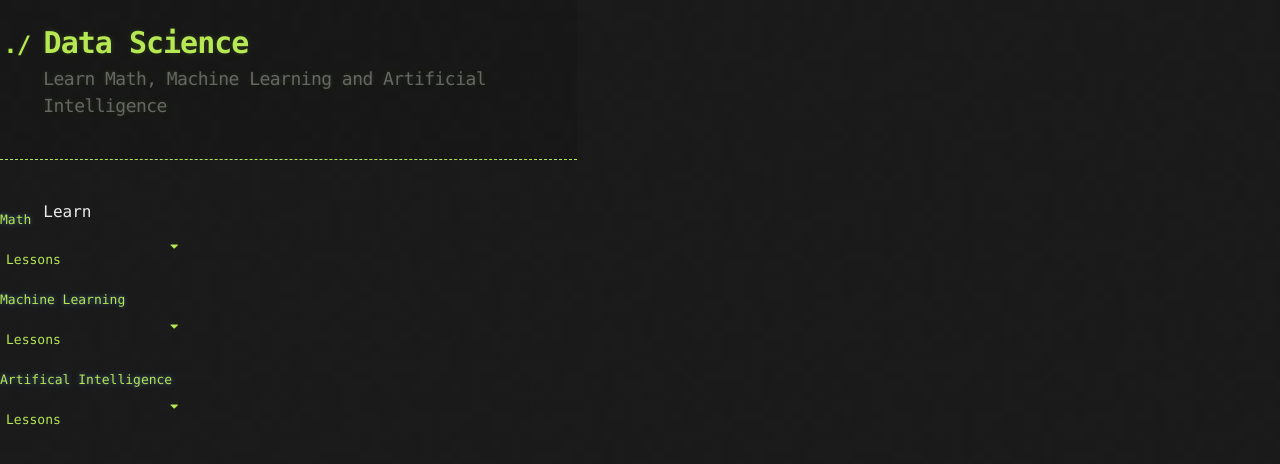
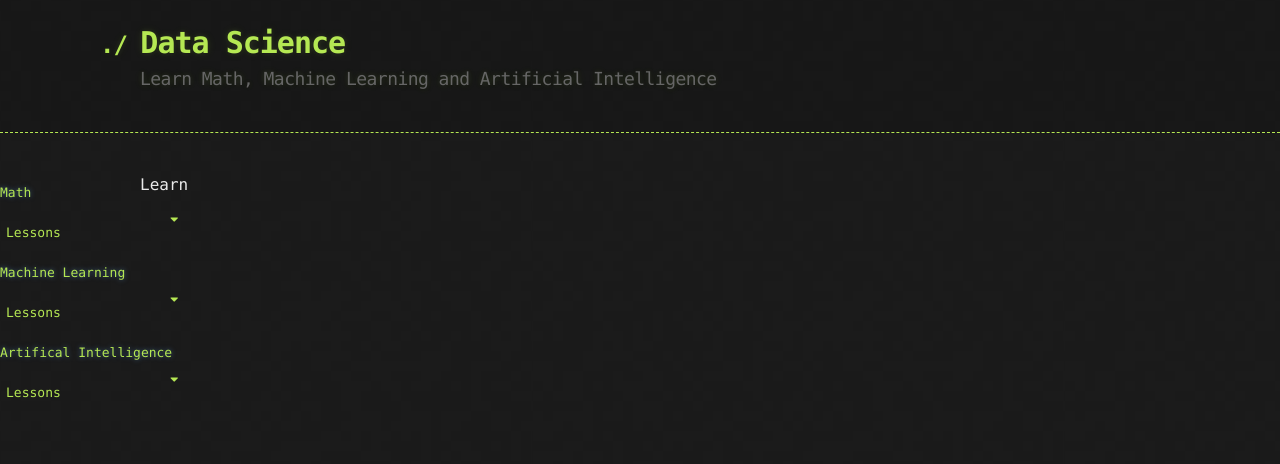
Before and after one commit to bardie/bardie.github.io, a Jekyll site: the page built from README.md, in a window 1280 px wide. Shown: the top 464 px of the page. Built offline with Jekyll 4.4.1, drawn with Linux system fonts in a browser that asks for light colours; our own code applies the rules of GitHub Pages for plain Markdown files.

Commit message:
Update jekyll-theme-hacker.scss

```diff
--- a/_sass/jekyll-theme-hacker.scss
+++ b/_sass/jekyll-theme-hacker.scss
@@ -22,7 +22,6 @@ body {
   font-size: 16px;
   line-height: 1.5;
   font-family: Monaco, "Bitstream Vera Sans Mono", "Lucida Console", Terminal, monospace;
-  position: absolute;
 }
 
 /* General & 'Reset' Stuff */
@@ -44,6 +43,7 @@ body {
   font-size: 13px;
   line-height: 3;
   font-family: Monaco, "Bitstream Vera Sans Mono", "Lucida Console", Terminal, monospace;
+  overflow: scroll;
 }
 
 /* Style the sidenav links and the dropdown button */
```
